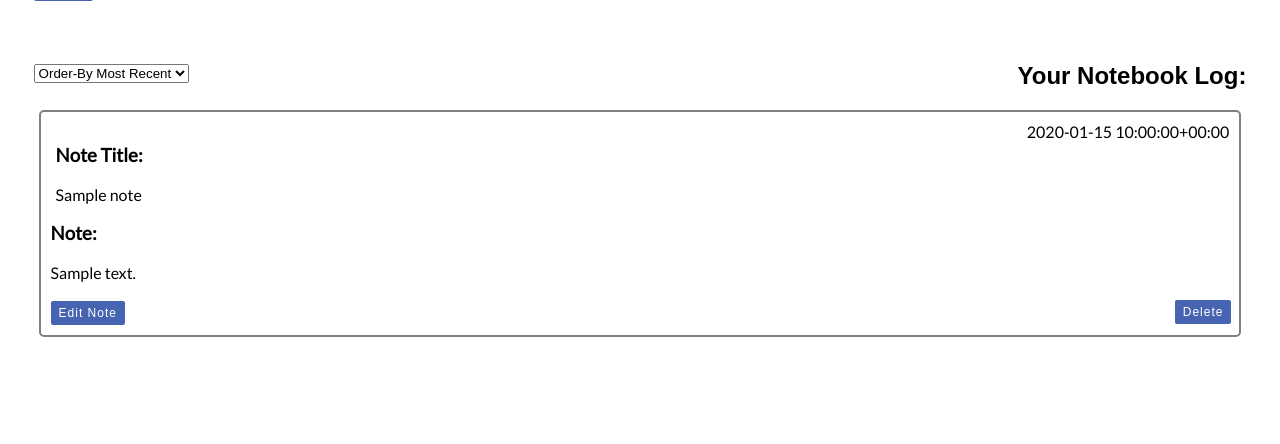
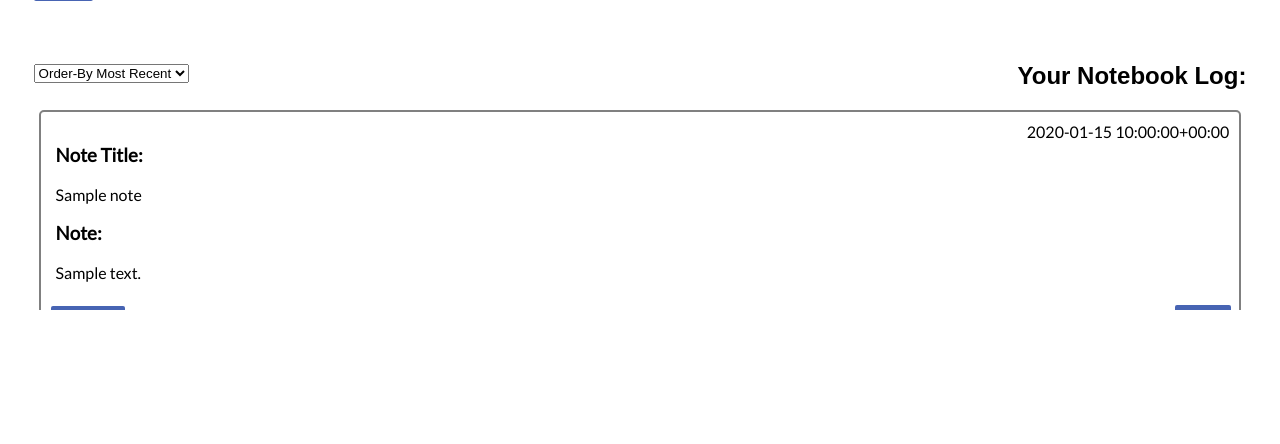
Before and after one commit to laurengordonfahn/notebook, a Flask app: template templates/index.html in a window 1280 px wide. Shown: the part 384-828 px from the top of the page. After the commit the page ends 694 px from the top, so only its background shows below. Run offline with Flask 2, Linux system fonts and the light colour scheme; the visitor is signed in with stand-in values (Sample User, id 1); tables that the repository leaves empty hold one stand-in row (values such as "Sample post"); the template is opened without the code that fills it: values that come from a table or form of the project are taken from there, most other values are stand-ins (such as "Sample title", 1, 10 or a date in 2020); some libraries are stand-ins or nearby versions; some web fonts are replaced.

Commit message:
No notes message
Issue: I have do decide if haveing scroll is still ok when message appears

```diff
--- a/server.py
+++ b/server.py
@@ -126,7 +126,9 @@ def delete_note(id):
 
     delete_note_from_db(current_user().id, id)
 
-    return jsonify({"none": "none"})
+    num_notes= len(gather_all_notes_from_db(id))
+
+    return jsonify({"num_notes": num_notes})
 
 @app.route('/session', methods=['DELETE'])
 def log_out():
--- a/static/css/stylesheet.css
+++ b/static/css/stylesheet.css
@@ -100,7 +100,7 @@
         margin-top: 0px;
         padding-top: 0px;
         width: 100%;
-        height: 300px;
+        height: 200px;
         overflow: scroll;
     }
 
@@ -113,6 +113,7 @@
         border-radius: 5px;
         padding: 10px;
         margin: 0px 5px 10px 5px;
+
     }
 
     /* SubRow 1 -Created At Move Left */
@@ -137,6 +138,7 @@
     /* SubRow 3- Div hold Note Header & Note Content */
     .div_note_content{
         clear: both;
+        margin: 5px;
     }
     /* Move Delete Button to Right Corner */
     button.delete_note{
@@ -158,7 +160,7 @@
 /* No Notes Div*/
 .no_notes{
     height: 100px;
-    width: 90%;
+    width: 89%;
     margin: 5px 5px 2px 5px;
     border: solid 2px;
     border-color: gray;
--- a/static/javascript/index.js
+++ b/static/javascript/index.js
@@ -112,11 +112,12 @@ function updateNotes(response){
 
         var content = Mustache.render(tmpl, response);
 
+        $(".no_notes").remove();
+
         $("p.head_font").remove();
         $("#contain_all_notes").prepend(content);
     }
 }
-
 
 function addNewNoteToDB(event){
 
@@ -240,11 +241,9 @@ function updateDBwithEditedNote(event){
     event.preventDefault();
 
     var note_id = $(this).val();
-    // TODO: Had to remove # from line below to make edit work in process
+
     var title_id = "note_title_"+ note_id;
     var note_content_id = "notes_from_db_" + note_id;
-    // var note_title = $(title_id).html();
-    // var note_content = $(note_content_id).html();
     var note_content = document.getElementById(note_content_id).innerText;
     var note_title = document.getElementById(title_id).innerText;
     console.log(note_title, note_content);
@@ -275,6 +274,13 @@ function updateDBwithEditedNote(event){
 function removeNote(response){
 
     console.log("removeNote running");
+    if (response["num_notes"] === 0) {
+        var template = "" +
+            "<div class=\"no_notes\">" +
+                "<p> You do not have any notes. </p>" +
+            "</div>";
+        $("#contain_all_notes").append(template);
+    }
 
 }
 
--- a/templates/index.html
+++ b/templates/index.html
@@ -59,6 +59,7 @@
         </form>
 
     </div>
+    <br>
 
     <div id="contain_all_notes">
 
```
